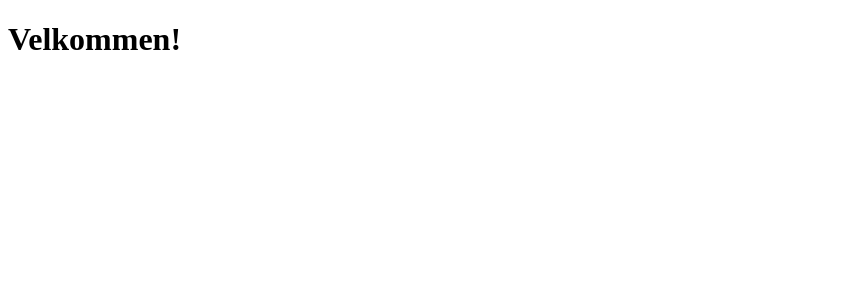
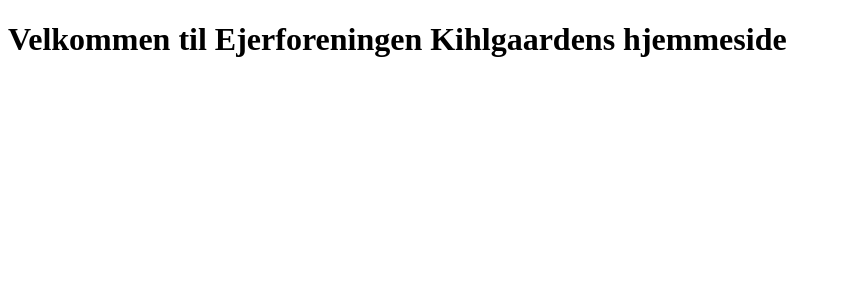
Before and after one commit to llarsen483/hello-world-app, an Angular app: page / in a window 1280 px wide. Shown: the top 300 px of the page, without its empty margins (0-841 px from the left). Built offline with nearby package versions, Linux system fonts and the light colour scheme.

Commit message:
Opdater velkommen beskeden

```diff
--- a/src/app/app.html
+++ b/src/app/app.html
@@ -1,3 +1,3 @@
-<h1>Velkommen!</h1>
+<h1>Velkommen til Ejerforeningen Kihlgaardens hjemmeside</h1>
 
 <router-outlet />
```
Also changed, not shown: 1 other file (tests, documents, lock files or other folders).
